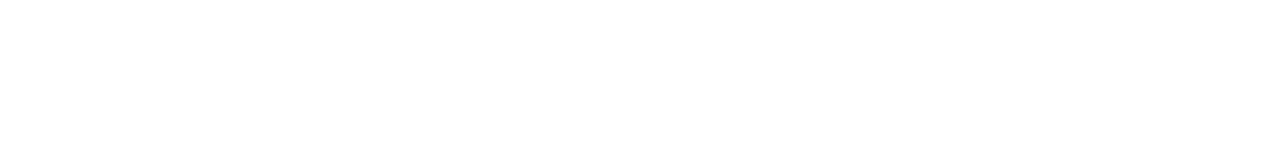
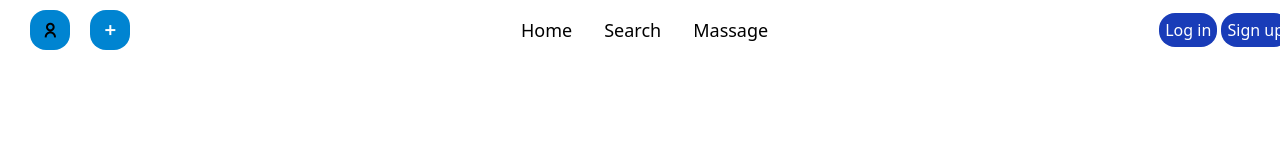
Before and after one commit to ShokaDev/ui-layout-recreations, a website: page character-shorekeeper-profile/index.html in a window 1280 px wide. Drawn offline with nearby package versions, Linux system fonts and the light colour scheme.

Commit message:
feat: add initial navbar layout using Tailwind CSS

```diff
--- a/character-shorekeeper-profile/index.html
+++ b/character-shorekeeper-profile/index.html
@@ -5,15 +5,40 @@
     <meta name="viewport" content="width=device-width, initial-scale=1.0">
     <title>ShoreKeeper</title>
     <link rel="stylesheet" href="../src/output.css">
+
+    <!-- Icon -->
+    <link
+        href="https://cdn.jsdelivr.net/npm/remixicon@4.5.0/fonts/remixicon.css"
+        rel="stylesheet"
+    />
 </head>
-<body>
-    <div class="container">
-        <header>
+<body class="w-">
+    <div class="container pr-[20px] pl-[20px]">
+        <header class="flex w-screen p-[10px] flex items-center justify-between">
+            <div class="flex items-center justify-center gap-5 rounded font-bold">
+                <a class="bg-sky-600 p-[6px] w-[40px] h-[40px] rounded-2xl flex items-center justify-center">
+                    <i class="ri-user-line"></i>
+                </a>
+                <a class="bg-sky-600 p-[6px] w-[40px] h-[40px] rounded-2xl flex items-center justify-center text-white">
+                    <i class="ri-add-line"></i>
+                </a>
+            </div>
+            <nav>
+                <ul class="flex gap-8 font-medium text-[18px] ">
+                    <li>Home</li>
+                    <li>Search</li>
+                    <li>Massage</li>
+                </ul>
+            </nav>
+            <div class="login ">
+                <a href="" class="bg-blue-800 font-sans text-[16px] rounded-2xl w-[20px] p-[6px] text-white w-[30px] w-[140px]">Log in</a>
+                <a href="" class="bg-blue-800 font-sans text-[16px] rounded-2xl w-[20px] p-[6px] text-white w-[30px] w-[140px]">Sign up</a>
+            </div>
+        </header>
 
-            <nav>
+        <main>
 
-            </nav>
-        </header>
+        </main>
     </div>
 </body>
 </html>
```
Also changed, not shown: src/output.css.
